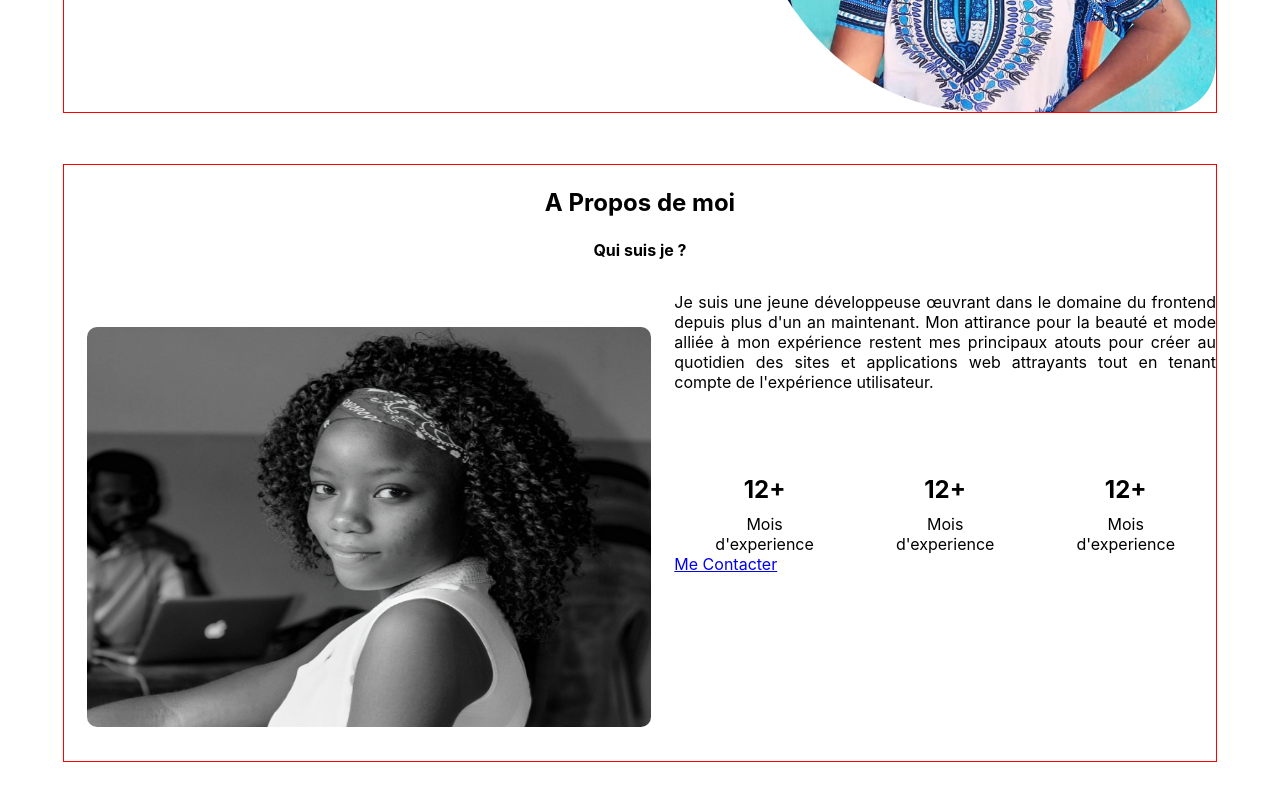
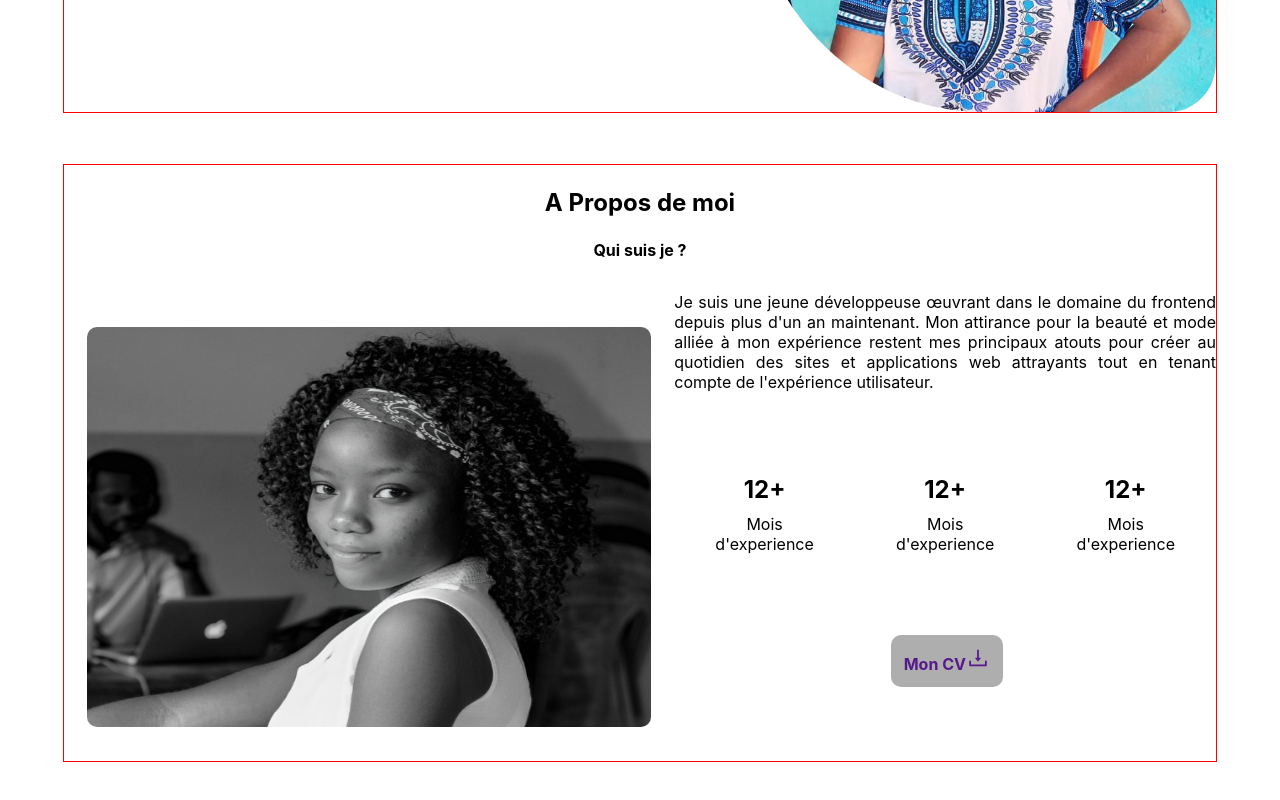
Before and after one commit to espoirmat/mon_porfolio2, a React (Create React App) app: page / in a window 1280 px wide. Shown: the part 498-1298 px from the top of the page. Built offline with nearby package versions, Linux system fonts and the light colour scheme.

Commit message:
finalisation de la partie a propos

```diff
--- a/src/component/A_Propos.js
+++ b/src/component/A_Propos.js
@@ -1,6 +1,8 @@
 import React from 'react'
 import image from '../assets/image.jpg'
 import '../style/A_Propos.css'
+import espoir_cv from '../assets/espoir_cv.pdf'
+import { AiOutlineDownload } from 'react-icons/ai';
 function A_Propos() {
   return (
     <div className='A_Propos'>
@@ -27,7 +29,7 @@ function A_Propos() {
                         <p>Mois <br/>d'experience</p>
                     </div>
                 </div>
-                <div className='button'><a href='#'>Me Contacter </a></div>
+                <div className='button'><a href='' download={espoir_cv}>Mon CV<i><AiOutlineDownload /></i> </a></div>
             </div>
         </div>
 
--- a/src/component/Nav_Bar.js
+++ b/src/component/Nav_Bar.js
@@ -1,5 +1,6 @@
 import React from 'react'
 import '../style/Nav_Bar.css'
+import { BsSun } from 'react-icons/bs';
 
 function Nav_Bar() {
   return (
@@ -13,6 +14,7 @@ function Nav_Bar() {
             <a href='#'>Réaliqations</a>
             <a href='#'>Contact</a>
             <a href='#'>Home</a>
+            <a href='#'><BsSun /></a>
         </div>
     </div>
   )
--- a/src/style/A_Propos.css
+++ b/src/style/A_Propos.css
@@ -51,3 +51,26 @@
 {
     margin-bottom: 10%;
 }
+
+.A_Propos .propos .text .button
+{
+    width: 90px;
+    height: 30px;
+    padding: 2%;
+    border-radius: 10px;
+    background: rgba(68, 65, 65, 0.425);
+    margin-top: 15%;
+    margin-left: 40%;
+    text-align: center;
+}
+
+.A_Propos .propos .text .button a
+{
+    text-decoration: none;
+    font-weight: bold;
+}
+
+.A_Propos .propos .text .button a i
+{
+    font-size: 1.5rem;
+}
```
Also changed, not shown: 1 other file (tests, documents, lock files or other folders).
